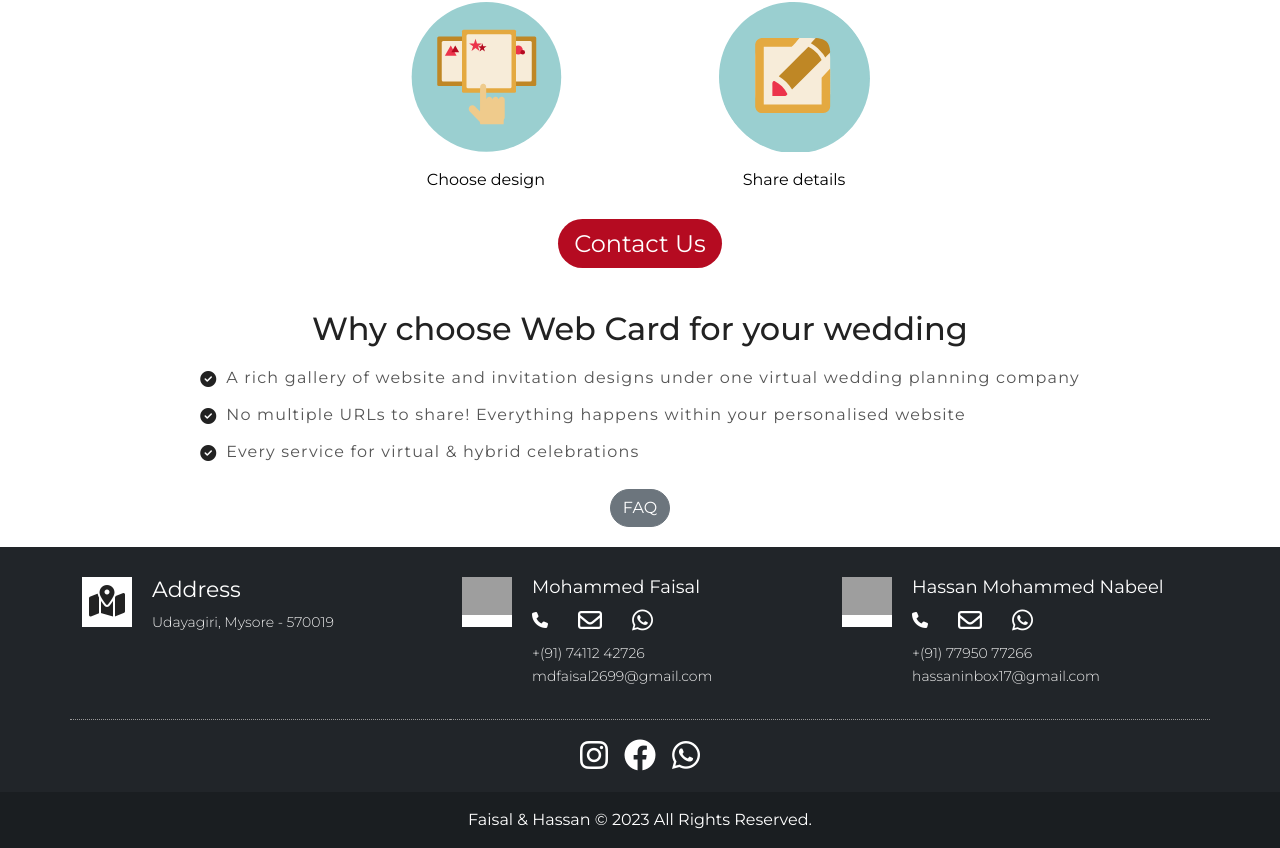
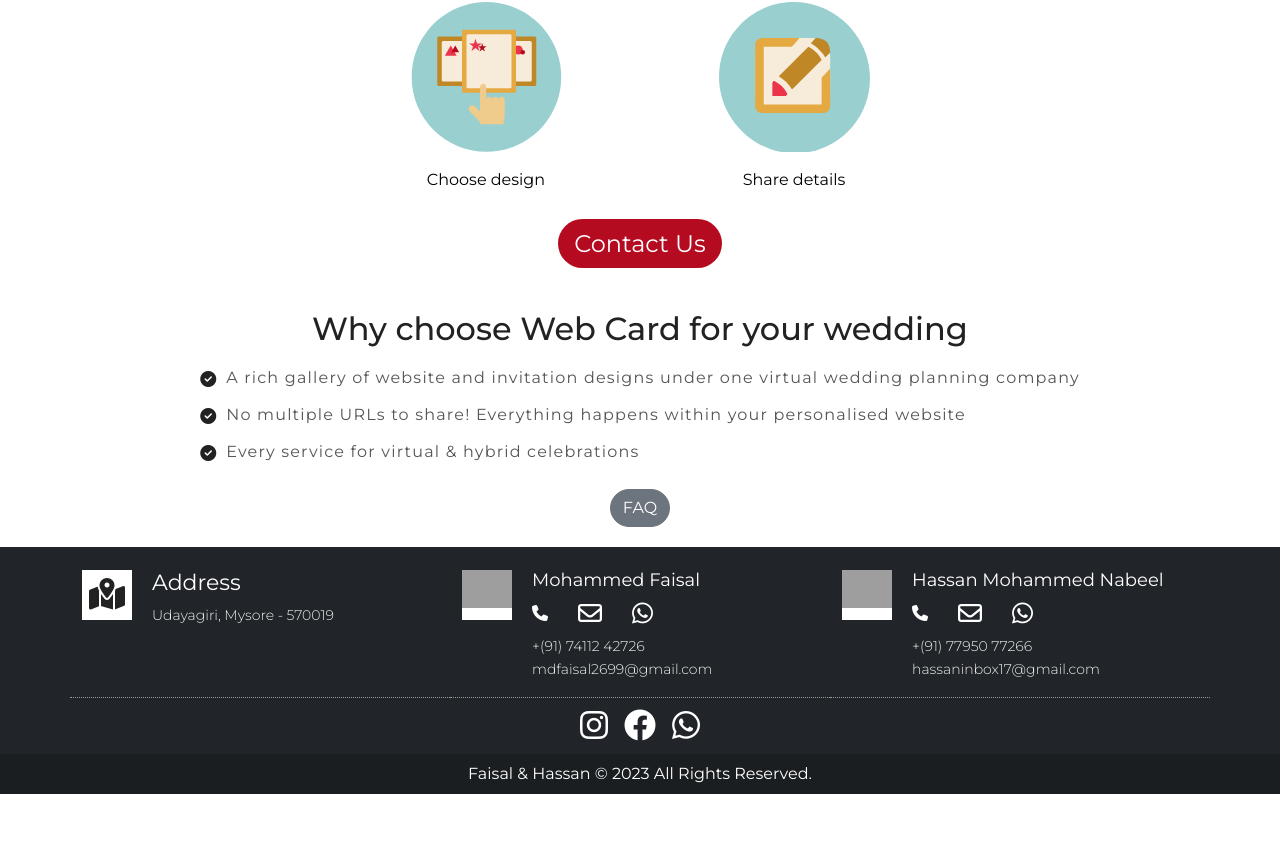
Before and after one commit to mdfaisal26/Webcard-Business-Page, a Vue app: page / in a window 1280 px wide. Shown: the part 1726-2574 px from the top of the page. After the commit the page ends 2520 px from the top, so only its background shows below. Built offline with nearby package versions, Linux system fonts and the light colour scheme; grey boxes are pictures that could not be loaded.

Commit message:
padding footer fix

```diff
--- a/src/components/FooterPage.vue
+++ b/src/components/FooterPage.vue
@@ -1,7 +1,7 @@
 <template>
   <div id="footerContainer">
     <footer class="bg-dark">
-      <div class="container">
+      <div class="container pt-2">
         <div class="row address-main">
           <div class="col-lg-4 col-sm-12 col-xs-12">
             <div class="address-box clearfix">
@@ -70,9 +70,9 @@
       <!-- Copyright Footer -->
       <footer class="bg-dark text-center text-white">
         <!-- Grid container -->
-        <div class="container p-4 pb-0">
+        <div class="container pt-3 pb-3">
           <!-- Section: Social media -->
-          <section class="mb-4 social-media">
+          <section class="social-media">
             <!-- Instagram -->
             <i class="fa-brands fa-instagram fa-2xl"></i>
             <!-- Fb -->
@@ -85,7 +85,7 @@
         <!-- Grid container -->
 
         <!-- Copyright -->
-        <div class="text-center p-3" style="background-color: rgba(0, 0, 0, 0.2)">
+        <div class="text-center p-2" style="background-color: rgba(0, 0, 0, 0.2)">
           Faisal & Hassan © <span>{{ currentYear }}</span> All Rights Reserved.
         </div>
         <!-- Copyright -->
@@ -144,7 +144,7 @@ i:hover {
 
 .address-box {
   padding: 10px 0;
-  margin: 20px 0;
+  margin: 5px 0;
   display: flex;
   justify-content: flex-start;
 }
```
